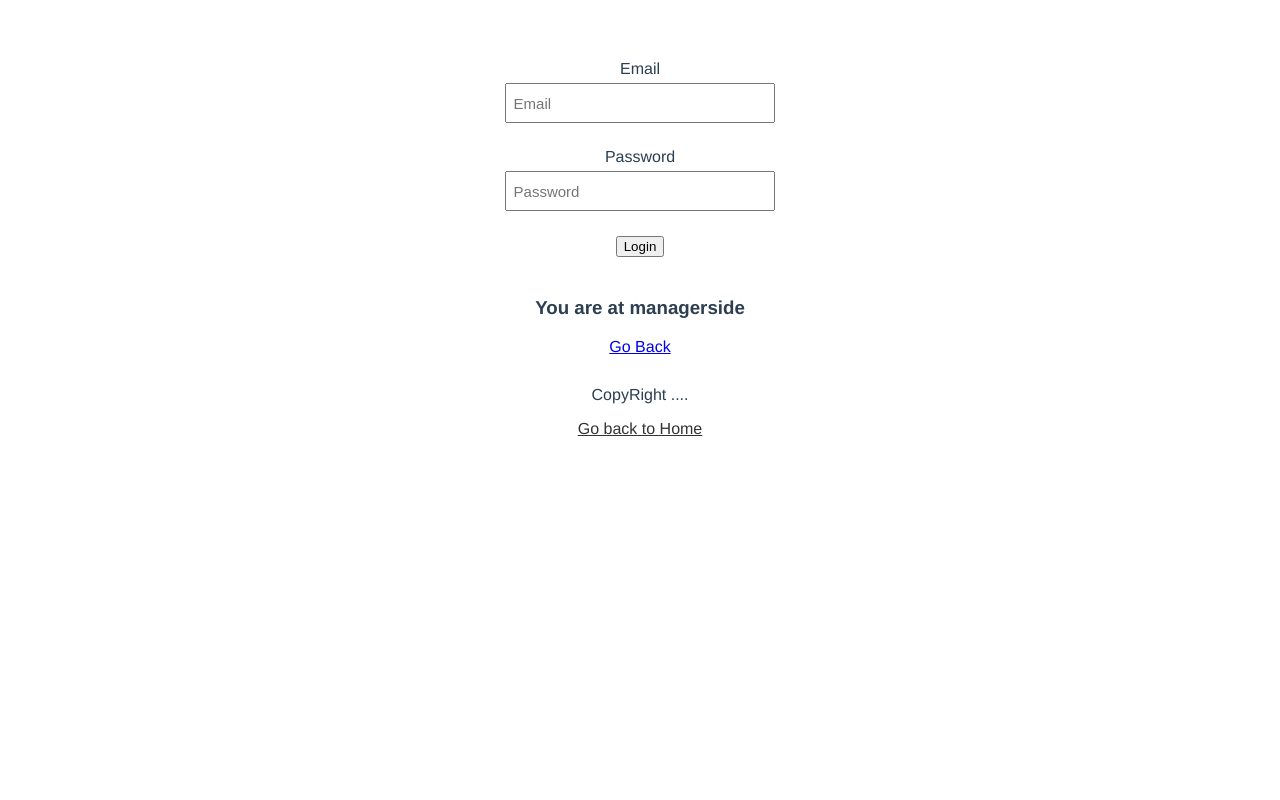
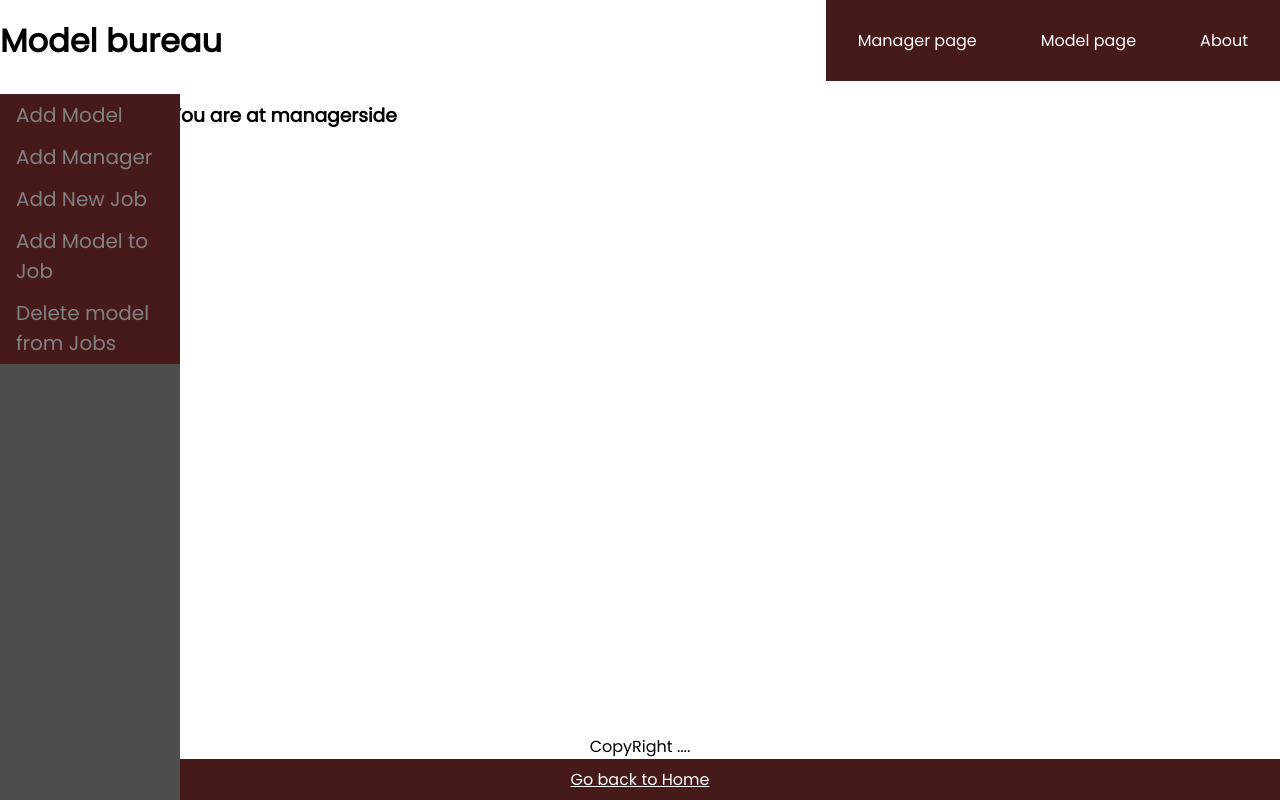
Before and after one commit to Eva-Vib-And/Gui_Assignment_3, a Vue app: page /managerside in a window 1280 px wide. Built offline with nearby package versions, Linux system fonts and the light colour scheme.

Commit message:
en smule routing og design

```diff
--- a/src/App.vue
+++ b/src/App.vue
@@ -1,33 +1,55 @@
 <template>
-<div v-show="showLogin"/>
-  <Login @login="login"/>
+<div>
+ <Header />
 <router-view></router-view>
   <Footer />
+</div>
+
 
 </template>
 
 <script>
 //import Home from "@/views/Home.vue"
+import Header from '@/components/Header.vue'
 import Footer from '@/components/Footer.vue'
-import Login from '@/components/Login.vue'
+//import Login from '@/components/Login.vue'
 
 
 export default {
   name: "App",
   components: {
+    Header,
     Footer,
-     Login,
+    //Login
+
   },
-};
+}
 </script>
 
 <style>
-#app {
-  font-family: Avenir, Helvetica, Arial, sans-serif;
-  -webkit-font-smoothing: antialiased;
-  -moz-osx-font-smoothing: grayscale;
-  text-align: center;
-  color: #2c3e50;
-  margin-top: 60px;
+@import url('http://fonts.googleapis.com/css2?family=Poppins:wght@300;400&display=swap');
+
+*{
+  box-sizing: border-box;
+  margin: 0;
+  padding: 0;
+}
+
+body {
+font-family: 'Poppins', sans-serif;
+}
+
+.btn {
+  display: inline-block;
+  background: #000;
+  color: #fff;
+  border: none;
+  padding: 10px 20px;
+  margin: 5px;
+  border-radius: 5px;
+  cursor: pointer;
+  text-decoration: none;
+  font-size: 15px;
+  font-family: inherit;
 }
 </style>
--- a/src/components/Footer.vue
+++ b/src/components/Footer.vue
@@ -1,15 +1,19 @@
 <template>
     <footer>
         <p>CopyRight ....</p>
-        <router-link to='/'>Go back to Home</router-link>
+        <router-link to='/overview'>Go back to Home</router-link>
     </footer>
 </template>
 <style scoped>
 a{
-    color: #333;
+    color: #ffffff;
 }
 
 footer{
+    position: fixed;
+  left: 0;
+  bottom: 0;
+  width: 100%;
     margin-top: 30px;
     text-align: center;
 }
--- /dev/null
+++ b/src/components/Header.vue
@@ -0,0 +1,62 @@
+<template>
+    <header>
+        <h1>Model bureau</h1>
+        <ul>
+            <li>
+                <a>
+                    <router-link to="/managerside">Manager page</router-link>
+               </a>
+            </li>
+            <li> <a> <router-link to="/modelside">Model page</router-link></a></li>
+            <li>
+                <a>
+                    <router-link to="/about">About</router-link>
+                </a>
+            </li>
+        </ul>
+
+    </header>
+</template>
+
+<script>
+
+export default {
+    name: 'Header',
+
+}
+</script>
+
+
+<style scooped>
+header{
+    display: flex;
+    justify-content: space-between;
+    align-items: center;
+    margin-bottom: 20px;
+}
+ul {
+   list-style-type: none;
+  margin: 0;
+  padding: 0;
+  overflow: hidden;
+  background-color: #333;
+}
+li {
+  float: left;
+}
+li a {
+  display: block;
+  color: white;
+  text-align: center;
+  padding: 14px 16px;
+  text-decoration: none;
+}
+a {
+  display: block;
+  padding: 8px;
+  background-color: hsl(0, 47%, 19%);
+}
+li a:hover {
+  background-color: #111;
+}
+</style>
--- a/src/components/Login.vue
+++ b/src/components/Login.vue
@@ -1,4 +1,5 @@
 <template>
+<div class="container">
      <form @submit="onSubmit" class="add-form">
     <div class="form-control">
       <label>Email</label>
@@ -14,8 +15,10 @@
       />
     </div>
 
+
     <input type="submit" value="Login" class="btn btn-block" />
   </form>
+  </div>
 </template>
 
 <script>
@@ -55,7 +58,7 @@ export default {
           if (response.ok) {
               let token = await response.json();
               localStorage.setItem("token", token.jwt);
-              this.$router.push("ManagerVue"); // samme sti som routeren
+              this.$router.push("Overview"); // samme sti som routeren
           //     let payload = this.parseJwt(token);
 
           //     Object.keys(payload).forEach((key) => {
@@ -92,6 +95,15 @@ export default {
 </script>
 
 <style scoped>
+.container{
+  max-width: 500px;
+  margin: 30px auto;
+  overflow: auto;
+  min-width: 300px;
+  border: 1px solid steelblue;
+  padding: 30px;
+  border-radius: 5px;
+}
 .add-form {
   margin-bottom: 40px;
 }
--- a/src/components/Manager.vue
+++ b/src/components/Manager.vue
@@ -1,11 +1,6 @@
 <template>
     <h1>Manager side with a managers job:</h1>
-    <h3>Add model</h3> <!--- This should be a link---->
-    <h3>Add Manager</h3> <!--- This should be a link--->
-    <h3>Add Jobs</h3> <!--- This should be a link---->
-    <label>Add model to Jobs</label>
 
-    <h3>Delete model from Jobs</h3>
 </template>
 
 <script>
--- a/src/router/index.js
+++ b/src/router/index.js
@@ -2,6 +2,7 @@ import {createRouter, createWebHistory} from 'vue-router'
 import ManagerSide from '@/views/ManagerSide'
 import ModelSide from '@/views/ModelSide'
 import Home from '@/views/Home'
+
 
 const routes = [
     {
@@ -18,7 +19,7 @@ const routes = [
         path: '/modelside',
         name:'ModelSide',
         component: ModelSide
-    }
+    },
 ]
 
 const router = createRouter({
--- a/src/views/Home.vue
+++ b/src/views/Home.vue
@@ -1,6 +1,15 @@
 <template>
-   <h1>Where would login succes</h1>
-   <h2>where would you like to go?</h2>
-   <div><router-link to="/modelside">Model frontpage</router-link></div>
-   <div> <router-link to="/managerside">Manager control page</router-link></div>
+   <div v-show="showLogin">
+  <Login @login="login"/>
+   </div>
 </template>
+
+<script>
+import Login from '@/components/Login.vue'
+export default {
+  name: "Home",
+  components: {
+     Login,
+  },
+};
+</script>
--- a/src/views/ManagerSide.vue
+++ b/src/views/ManagerSide.vue
@@ -1,4 +1,50 @@
 <template>
-    <h3>You are at managerside</h3>
-    <router-link to="/">Go Back</router-link>
+<!-- Page content -->
+<div class="main">
+ <h3>You are at managerside</h3>
+
+</div>
+    <!-- Side navigation -->
+<div class="sidenav">
+  <a router-link to="">Add Model</a>
+   <a router-link to="">Add Manager</a>
+    <a router-link to="">Add New Job</a>
+  <a router-link to="">Add Model to Job</a>
+    <a router-link to="">Delete model from Jobs</a>
+</div>
 </template>
+
+<style scope>
+/* The sidebar menu */
+.sidenav {
+    margin-top: 2.5cm;
+  height: 100%; /* Full-height: remove this if you want "auto" height */
+  width: 180px; /* Set the width of the sidebar */
+  position: fixed; /* Fixed Sidebar (stay in place on scroll) */
+  z-index: 1; /* Stay on top */
+  top: 0; /* Stay at the top */
+  left: 0;
+  background-color: #4d4d4d; /* Black */
+  overflow-x: hidden; /* Disable horizontal scroll */
+
+}
+/* The navigation menu links */
+.sidenav a {
+  padding: 6px 8px 6px 16px;
+  text-decoration: none;
+  font-size: 20px;
+  color: #818181;
+  display: block;
+}
+/* When you mouse over the navigation links, change their color */
+.sidenav a:hover {
+  color: #f1f1f1;
+}
+
+/* Style page content */
+.main {
+ margin-left: 5cm;
+  margin-left: 160px; /* Same as the width of the sidebar */
+  padding-left: 30px;
+}
+</style>
--- a/src/views/ModelSide.vue
+++ b/src/views/ModelSide.vue
@@ -1,4 +1,12 @@
 <template>
+<div class="main">
     <h3>You are at modelside</h3>
-    <router-link to="/">Go Back</router-link>
+</div>
 </template>
+<style>
+/* Style page content */
+.main {
+  margin-left: 160px; /* Same as the width of the sidebar */
+  padding:0px 10px;
+}
+</style>
```
Also changed, not shown: src/components/Button.vue (added, +17 -0 lines).
